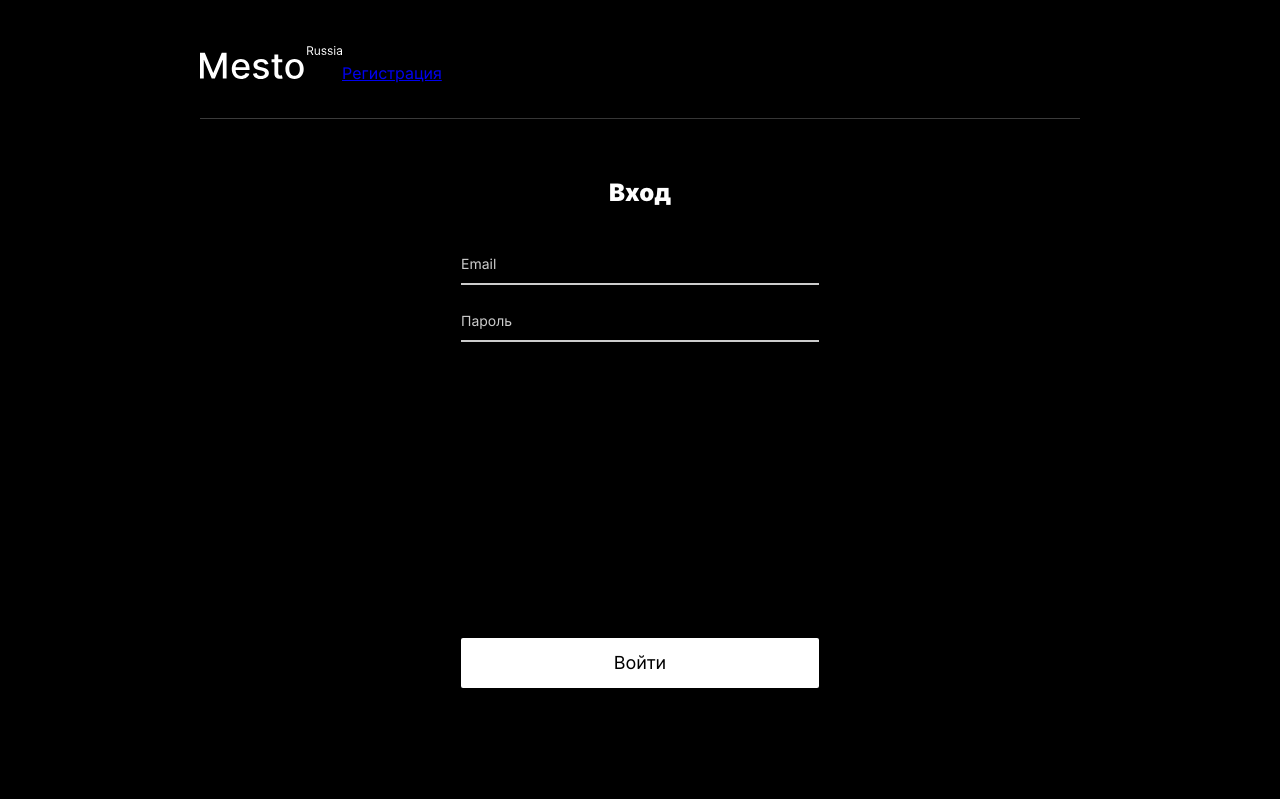
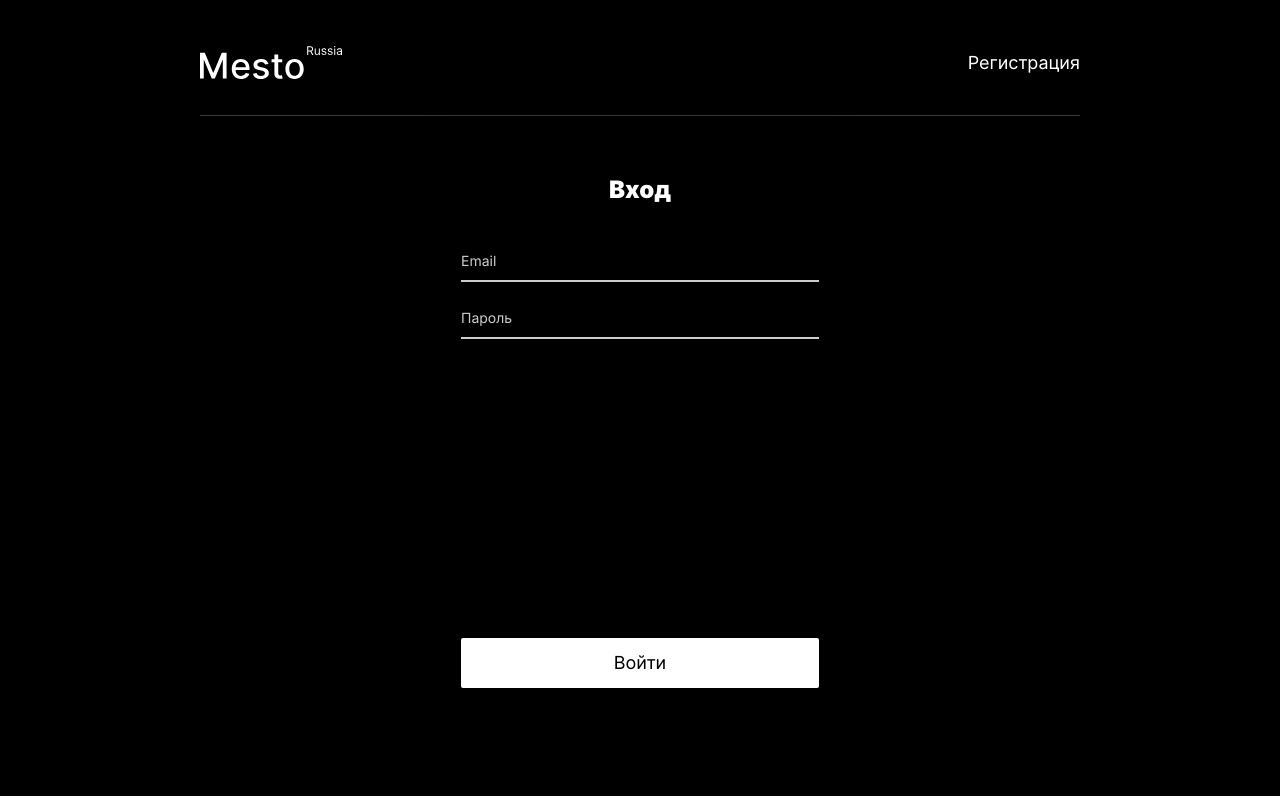
Before and after one commit to Leliya/react-mesto-auth, a React (Create React App) app: page /sign-in in a window 1280 px wide. Built offline with nearby package versions, Linux system fonts and the light colour scheme; no server answers.

Commit message:
feature:создать проверку токена при входе в систему

```diff
--- a/package.json
+++ b/package.json
@@ -1,7 +1,7 @@
 {
   "name": "mesto-react",
   "version": "0.1.0",
-  "homepage": "https://leliya.github.io/mesto-react/",
+  "homepage": "https://leliya.github.io/mesto",
   "private": true,
   "dependencies": {
     "@testing-library/jest-dom": "^5.16.4",
--- /dev/null
+++ b/src/blocks/header/__email/header__email.css
@@ -0,0 +1,8 @@
+.header__email {
+  font-weight: 500;
+  font-size: 18px;
+  line-height: 1.2;
+  text-align: right;
+  color: #ffffff;
+  margin-right: 24px;
+}
--- /dev/null
+++ b/src/blocks/header/__link/__type/header__link_type_signout.css
@@ -0,0 +1,3 @@
+.header__link_type_signout{
+  color: #e5e5e5;
+}
--- /dev/null
+++ b/src/blocks/header/__link/header__link.css
@@ -0,0 +1,7 @@
+.header__link{
+  text-decoration: none;
+  font-weight: 400;
+font-size: 18px;
+line-height: 1.2;
+color: #fff;
+}
--- a/src/blocks/header/__logo/header__logo.css
+++ b/src/blocks/header/__logo/header__logo.css
@@ -1,6 +1,7 @@
 .header__logo {
   width: 142px;
   transition: opacity 0.3s ease;
+  margin-right: auto;
 }
 
 .header__logo:hover {
--- a/src/blocks/header/header.css
+++ b/src/blocks/header/header.css
@@ -3,6 +3,9 @@
   padding: calc(46 / 1280 * 100vw) 0 calc(40 / 1280 * 100vw);
   border-bottom: 1px solid rgba(84, 84, 84, 0.7);
   grid-area: header;
+  display: flex;
+  justify-content: space-between;
+  align-items: center;
 }
 
 @media screen and (max-width: 1280px) {
--- a/src/components/App.js
+++ b/src/components/App.js
@@ -1,5 +1,5 @@
 import React from "react";
-import { Route, Switch } from "react-router-dom";
+import { Route, Switch, useHistory } from "react-router-dom";
 import Header from "./Header";
 import Main from "./Main";
 import Footer from "./Footer";
@@ -13,6 +13,7 @@ import { CurrentUserContext } from "../contexts/CurrentUserContext";
 import Register from "./Register";
 import Login from "./Login";
 import ProtectedRoute from "./ProtectedRoute";
+import { getContent } from "./Auth";
 
 function App() {
   const [isEditProfilePopupOpen, setProfilePopupOpen] = React.useState(false);
@@ -26,6 +27,8 @@ function App() {
   const [cards, updateCards] = React.useState([]);
   const [isLoading, setLoading] = React.useState(false);
   const [loggedIn, setloggedIn] = React.useState(false);
+  const [email, setEmail] = React.useState("");
+  const history = useHistory();
 
   React.useEffect(() => {
     api
@@ -45,6 +48,10 @@ function App() {
       .catch((err) => {
         console.log(err);
       });
+  }, []);
+
+  React.useEffect(() => {
+    tokenCheck();
   }, []);
 
   function handleEditAvatarClick() {
@@ -145,14 +152,37 @@ function App() {
       .finally(() => setLoading(false));
   }
 
- function handleLogin(){
-  setloggedIn(true)
- }
+  function tokenCheck() {
+    const jwt = localStorage.getItem("jwt");
+    if (jwt) {
+      getContent(jwt).then((res) => {
+
+        if (res) {
+          setloggedIn(true);
+          setEmail(res.data.email);
+          history.push("/mesto");
+        }
+      });
+    }
+  }
+
+  function handleLogin() {
+    tokenCheck();
+    setloggedIn(true);
+
+  }
+
+  function handleSignOut() {
+    setloggedIn(false);
+    localStorage.removeItem('jwt');
+    setEmail('');
+    history.push("/sign-in");
+  }
 
   return (
     <div className="page">
       <CurrentUserContext.Provider value={currentUser}>
-        <Header />
+        <Header loggedIn={loggedIn} onSignOut={handleSignOut} email={email}/>
         <Switch>
           <ProtectedRoute
             exact
@@ -171,12 +201,10 @@ function App() {
             <Register />
           </Route>
           <Route path="/sign-in">
-            <Login loggedIn={handleLogin}/>
+            <Login loggedIn={handleLogin} />
           </Route>
         </Switch>
-        <Route exact path="/mesto">
-          <Footer />
-        </Route>
+        {loggedIn && <Footer />}
         {/* <Route path="*">
         <Redirect to="/sign-in" />
   </Route> */}
--- a/src/components/Auth.js
+++ b/src/components/Auth.js
@@ -45,7 +45,6 @@ export const authorize = (email, password) => {
       }
     })
     .then((data) => {
-      debugger
       if (data.token) {
         localStorage.setItem("jwt", data.token);
         return data;
@@ -55,3 +54,16 @@ export const authorize = (email, password) => {
     })
     .catch((err) => console.log(err));
 };
+
+export const getContent = (token) => {
+  return fetch(`${BASE_URL}users/me`, {
+    method: "GET",
+    headers: {
+      Accept: "application/json",
+      "Content-Type": "application/json",
+      Authorization: `Bearer ${token}`,
+    },
+  })
+    .then((res) => res.json())
+    .catch((err) => console.log(err));
+};
--- a/src/components/Header.js
+++ b/src/components/Header.js
@@ -1,11 +1,23 @@
-import logo from '../images/header-logo.svg'
-import { Link } from "react-router-dom";
+import logo from "../images/header-logo.svg";
+import { useLocation, Link } from "react-router-dom";
 
-function Header() {
+function Header({ loggedIn, onSignOut, email }) {
+  let location = useLocation();
   return (
     <header className="header">
       <img className="header__logo" alt="Логотип" src={logo} />
-      <Link to='/sign-up' className='header__link'>Регистрация</Link>
+      <h2 className="header__email">{loggedIn&&email}</h2>
+      {location.pathname==='/sign-up'?
+      <Link to="/sign-in" className="header__link">
+        Войти
+      </Link>
+       :!loggedIn?
+      <Link to="/sign-up" className="header__link">
+        Регистрация
+      </Link>
+      :<Link to="/sign-in" className="header__link header__link_type_signout" onClick={onSignOut}>
+        Выйти
+      </Link>}
     </header>
   );
 }
--- a/src/components/Login.js
+++ b/src/components/Login.js
@@ -1,8 +1,8 @@
 import React from "react";
 //import { Link } from 'react-router-dom';
 import FormForAuth from "./FormForAuth";
-import {authorize} from "./Auth";
-import { withRouter } from 'react-router-dom';
+import { authorize } from "./Auth";
+import { withRouter } from "react-router-dom";
 
 class Login extends React.Component {
   constructor(props) {
@@ -11,26 +11,25 @@ class Login extends React.Component {
       email: "",
       password: "",
     };
-    this.handleChange=this.handleChange.bind(this);
-    this.onLogin=this.onLogin.bind(this);
+    this.handleChange = this.handleChange.bind(this);
+    this.onLogin = this.onLogin.bind(this);
   }
 
-  handleChange(obj){
-    this.setState(obj)
+  handleChange(obj) {
+    this.setState(obj);
   }
 
-  onLogin(){
-
-authorize(this.state.email, this.state.password).then((data) => {
-  if (data.token){
-    this.setState({email: '', password: ''} ,() => {
-        this.props.loggedIn();
-        debugger
-        this.props.history.push('/mesto');
-    })
-  }
-})
-.catch(err => console.log(err));
+  onLogin() {
+    authorize(this.state.email, this.state.password)
+      .then((data) => {
+        if (data.token) {
+          this.setState({ email: "", password: "" }, () => {
+            this.props.loggedIn();
+            this.props.history.push("/mesto");
+          });
+        }
+      })
+      .catch((err) => console.log(err));
   }
 
   render() {
--- a/src/index.css
+++ b/src/index.css
@@ -3,6 +3,9 @@
 @import url('./blocks/page/page.css');
 @import url('./blocks/header/header.css');
 @import url('./blocks/header/__logo/header__logo.css');
+@import url('./blocks/header/__link/header__link.css');
+@import url('./blocks/header/__link/__type/header__link_type_signout.css');
+@import url('./blocks/header/__email/header__email.css');
 @import url('./blocks/main/main.css');
 @import url('./blocks/register/register.css');
 @import url('./blocks/profile/profile.css');
```
Also changed, not shown: 1 other file (tests, documents, lock files or other folders).
